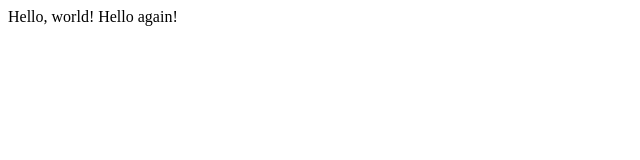
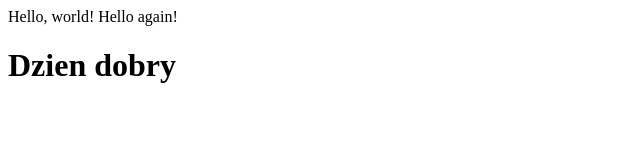
Before and after one commit to Parapet1288/lecture0, a plain HTML site: page index.html in a window 1280 px wide. Shown: the whole page, without its empty margins (0-640 px from the left). Drawn offline with Linux system fonts and the light colour scheme.

Commit message:
dodalem h1

```diff
--- a/index.html
+++ b/index.html
@@ -8,5 +8,6 @@
 </head>
 <body>
     Hello, world! Hello again!
+    <h1>Dzien dobry</h1>
 </body>
 </html>
```
